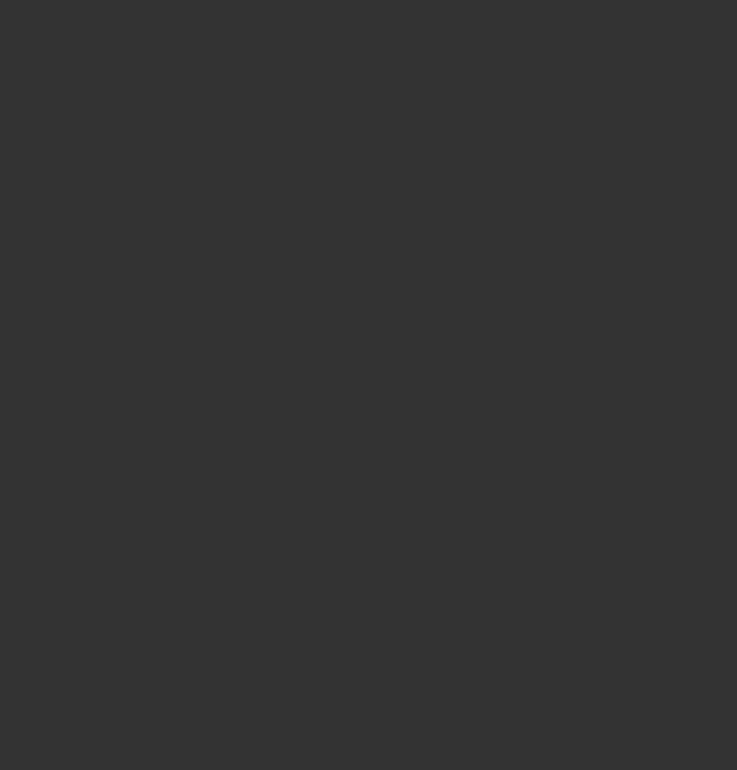
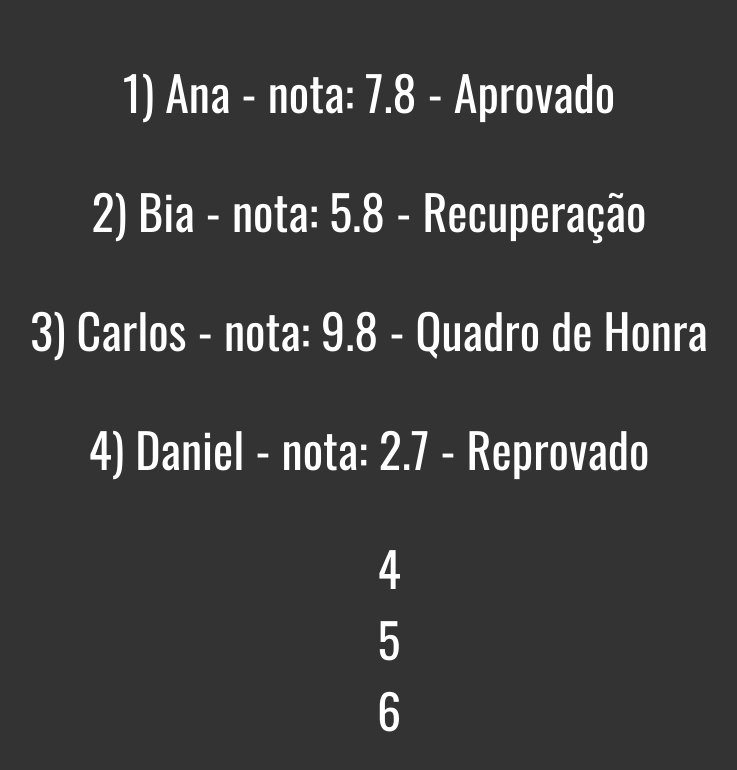
Before and after one commit to Edusocrates/vue, a website: page exercicios/ifFor.html in a window 1280 px wide. Shown: the whole page, without its empty margins (271-1008 px from the left). Drawn offline with Linux system fonts and the light colour scheme.

Commit message:
conhecendo um pouco sobre v-if e v-for e v-show

```diff
--- a/exercicios/ifFor.html
+++ b/exercicios/ifFor.html
@@ -8,8 +8,37 @@
 </head>
 <body class="exercicio">
 
+    <div id="app">
+        <p v-for="(aluno, i) in alunos">
+            {{i + 1 }}) {{aluno.nome}} - nota: {{aluno.nota}} -
+            <span v-if="aluno.nota >=9">Quadro de Honra</span>
+            <span v-else-if="aluno.nota  >=7">Aprovado </span>
+            <span v-else-if="aluno.nota >=3">Recuperação</span>
+            <span v-else>Reprovado</span>
+        </p>
+        <ul style="list-style: none; " >
+        <li v-for="n in 6">
+
+           <span v-show="n >= 4">{{n}}</span>
+        </li>
+        </ul>
+
+    </div>
     <script>
-        // ...
+        new Vue({
+            el: "#app",
+            data: {
+                alunos: [
+                   {nome: "Ana", nota: 7.8},
+                   {nome: "Bia", nota: 5.8},
+                   {nome: "Carlos", nota: 9.8},
+                   {nome: "Daniel", nota: 2.7}
+
+                ]
+            }
+
+
+        })
     </script>
 </body>
 </html>
```
